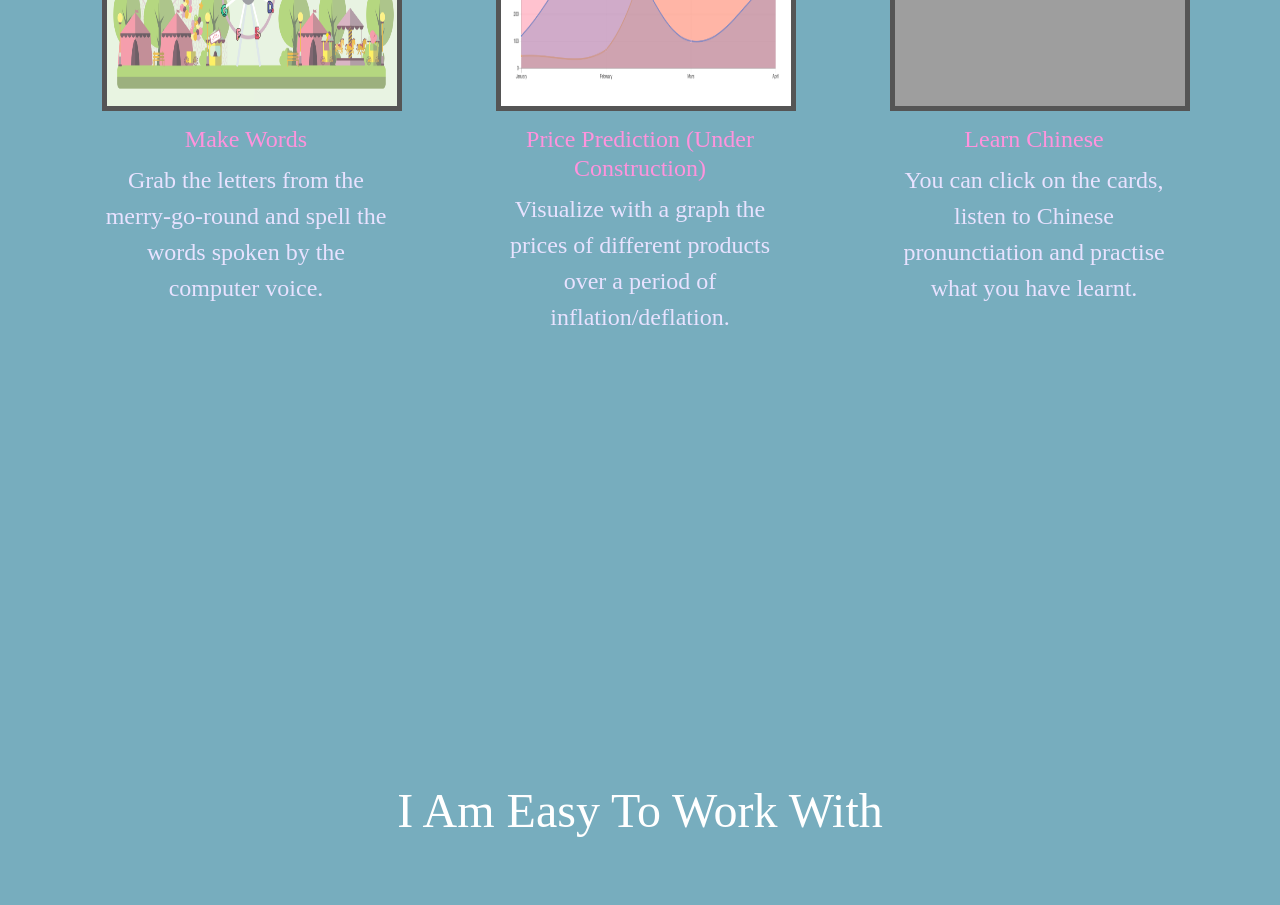
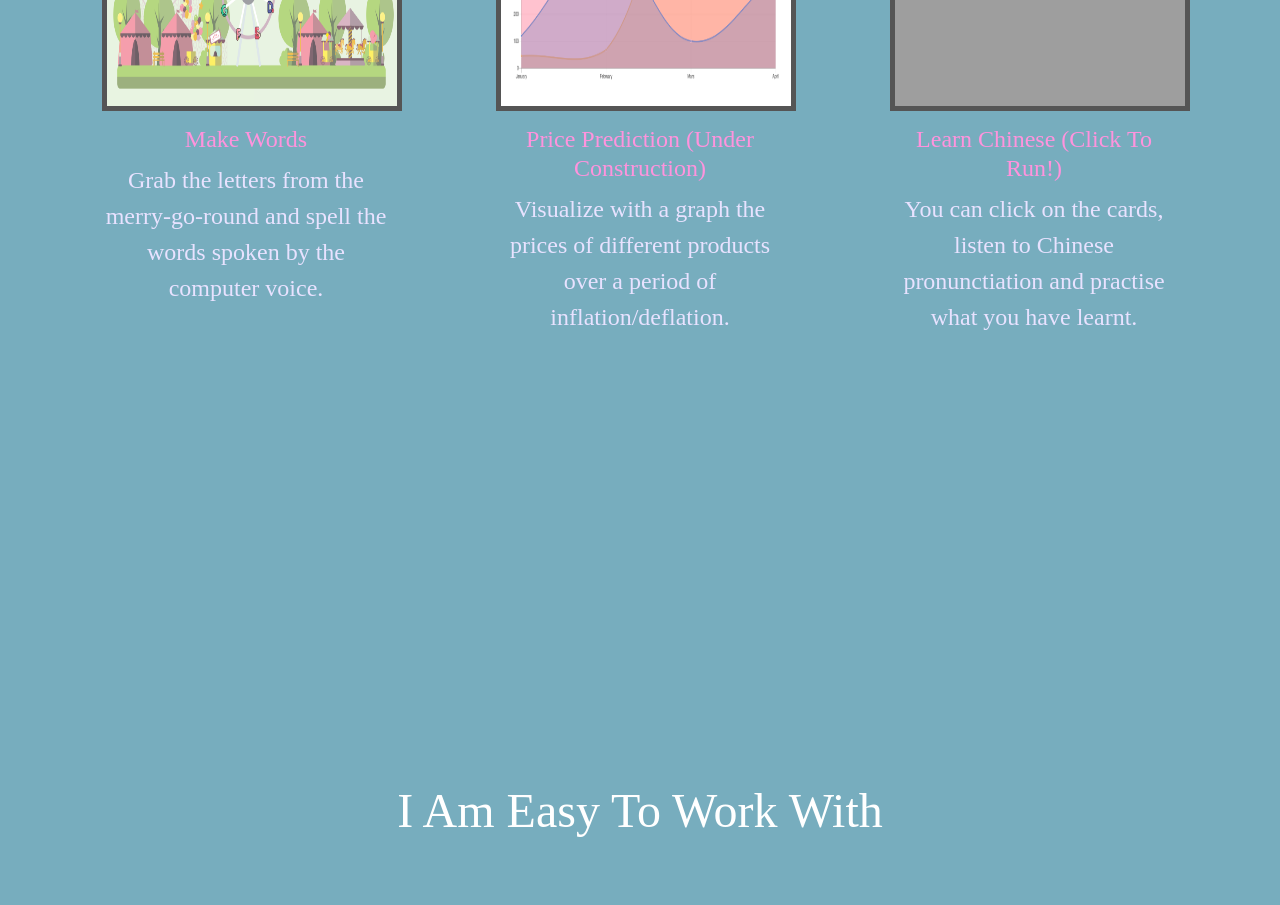
Before and after one commit to shurjo98/shurjo97.github.io, a plain HTML site: page index.html in a window 1280 px wide. Shown: the part 1120-2025 px from the top of the page. Drawn offline with nearby package versions, Linux system fonts and the light colour scheme; grey boxes are pictures that could not be loaded.

Commit message:
second commit

```diff
--- a/index.html
+++ b/index.html
@@ -68,7 +68,7 @@
 
           <div class="feature-box col-lg-4">
             <img class="features-img" src="images/Learn_Chinese.png" alt="">
-            <a href="#"><h3 class="feature-title">Learn Chinese</h3></a>
+            <a href="#"><h3 class="feature-title">Learn Chinese (Click To Run!)</h3></a>
             <p>You can click on the cards, listen to Chinese pronunctiation and practise what you have learnt. </p>
           </div>
         </div>
```
Also changed, not shown: 2 other files.
